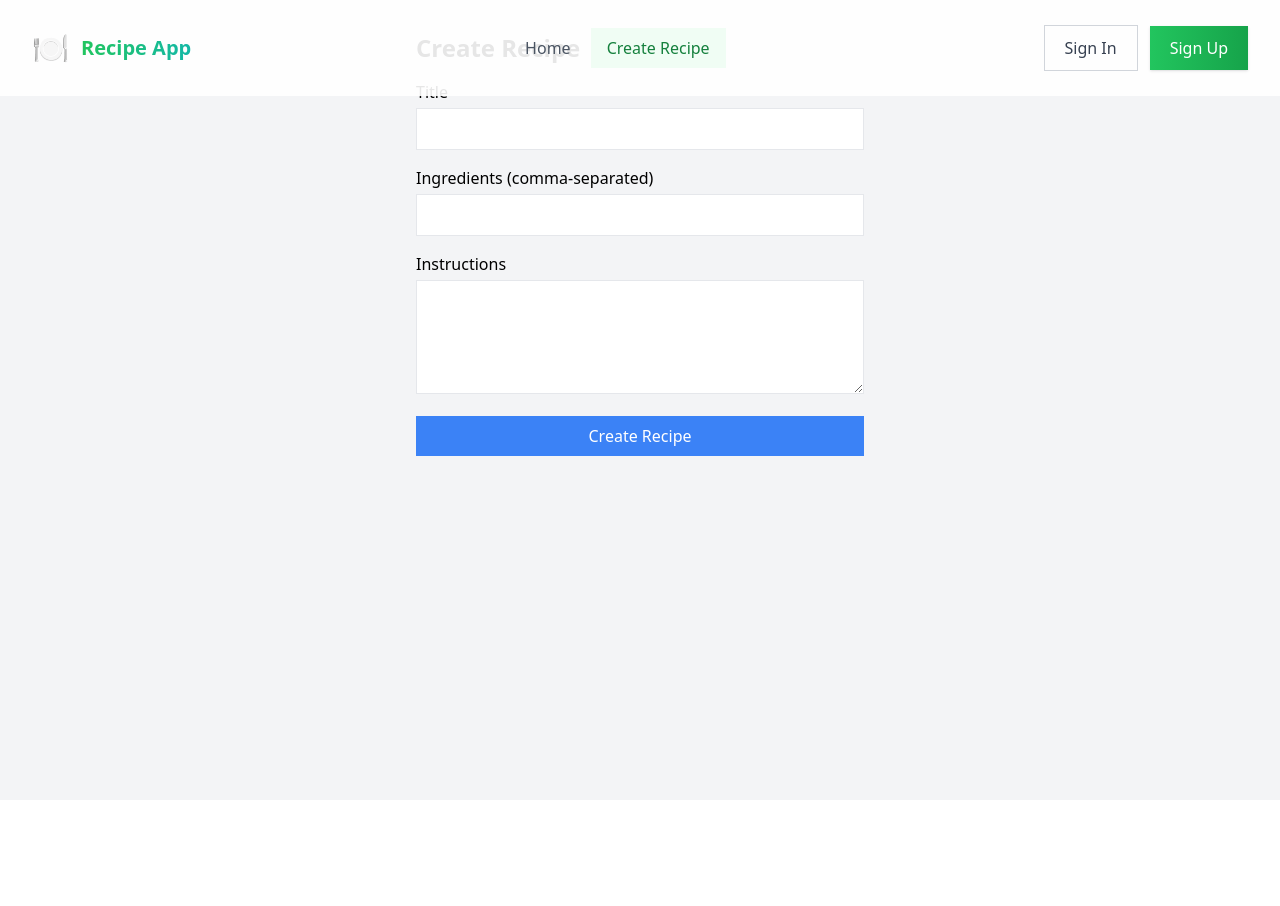
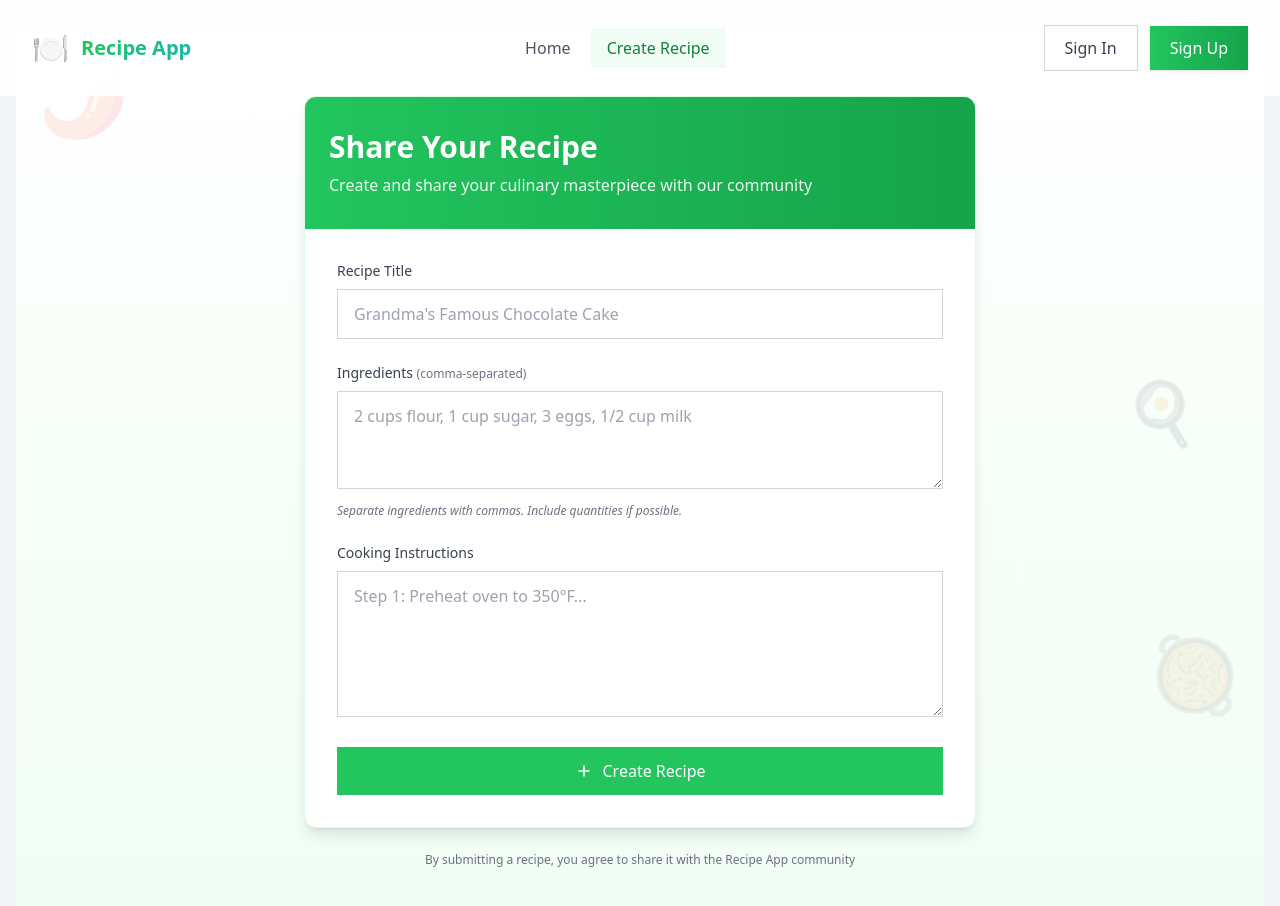
Before and after one commit to kasun020/recipe-app-0, a React (Vite) app in the folder frontend/: page /create-recipe in a window 1280 px wide. Shown: the top 906 px of the page. Before the commit the page ends 800 px from the top, so only its background shows below. Built offline with nearby package versions, Linux system fonts and the light colour scheme.

Commit message:
Updated UI of the Create Recipe page

```diff
--- a/frontend/src/pages/CreateRecipe.jsx
+++ b/frontend/src/pages/CreateRecipe.jsx
@@ -1,18 +1,35 @@
-"use client"
+"use client";
 
-import { useState } from "react"
-import axios from "axios"
+import axios from "axios";
+import { useEffect, useState } from "react";
+import { useNavigate } from "react-router-dom";
 import API_URL from "../api/config";
 
 function CreateRecipe() {
-  const [title, setTitle] = useState("")
-  const [ingredients, setIngredients] = useState("")
-  const [instructions, setInstructions] = useState("")
+  const [title, setTitle] = useState("");
+  const [ingredients, setIngredients] = useState("");
+  const [instructions, setInstructions] = useState("");
+  const [isLoading, setIsLoading] = useState(false);
+  const [formVisible, setFormVisible] = useState(false);
+  const navigate = useNavigate();
+
+  // Animate form appearance
+  useEffect(() => {
+    setFormVisible(true);
+  }, []);
 
   const handleSubmit = async (e) => {
-    e.preventDefault()
+    e.preventDefault();
+    setIsLoading(true);
     try {
-      const token = localStorage.getItem("token")
+      const token = localStorage.getItem("token");
+
+      if (!token) {
+        alert("You need to be logged in to create a recipe");
+        navigate("/login");
+        return;
+      }
+
       await axios.post(
         `${API_URL}/recipes`,
         {
@@ -22,67 +39,186 @@ function CreateRecipe() {
         },
         {
           headers: { Authorization: `Bearer ${token}` },
-        },
-      )
-      alert("Recipe created successfully!")
-      setTitle("")
-      setIngredients("")
-      setInstructions("")
+        }
+      );
+
+      setTitle("");
+      setIngredients("");
+      setInstructions("");
+      alert("Recipe created successfully!");
+      navigate("/");
     } catch (error) {
-      console.error("Error creating recipe:", error)
-      alert("Error creating recipe. Please try again.")
+      console.error("Error creating recipe:", error);
+      alert("Error creating recipe. Please try again.");
+    } finally {
+      setIsLoading(false);
     }
-  }
+  };
 
   return (
-    <div className="max-w-md mx-auto">
-      <h1 className="text-2xl font-bold mb-4">Create Recipe</h1>
-      <form onSubmit={handleSubmit} className="space-y-4">
-        <div>
-          <label htmlFor="title" className="block mb-1">
-            Title
+    <div className="min-h-screen bg-gradient-to-b from-white to-green-50 px-4 py-16 flex items-center justify-center relative overflow-hidden">
+      {/* Background floating elements */}
+      <div
+        className="fixed top-20 left-10 text-7xl opacity-10 animate-float"
+        style={{ animationDuration: "14s" }}
+      >
+        🌶️
+      </div>
+      <div
+        className="fixed bottom-20 right-10 text-7xl opacity-10 animate-float"
+        style={{ animationDuration: "13s", animationDelay: "2s" }}
+      >
+        🥘
+      </div>
+      <div
+        className="fixed top-1/2 right-20 text-6xl opacity-10 animate-float"
+        style={{ animationDuration: "9s", animationDelay: "1.5s" }}
+      >
+        🍳
+      </div>
+
+      <div
+        className={`w-full max-w-2xl transform transition-all duration-700 ${
+          formVisible ? "translate-y-0 opacity-100" : "translate-y-8 opacity-0"
+        }`}
+      >
+        {/* Card container */}
+        <div className="bg-white rounded-xl shadow-lg overflow-hidden border border-green-100 transform transition-all duration-500 hover:shadow-xl">
+          {/* Header with accent color */}
+          <div className="bg-gradient-to-r from-green-500 to-green-600 px-6 py-8 text-white">
+            <h1 className="text-3xl font-bold mb-2">Share Your Recipe</h1>
+            <p className="opacity-90">
+              Create and share your culinary masterpiece with our community
+            </p>
+          </div>
+
+          {/* Form section */}
+          <div className="p-8">
+            <form onSubmit={handleSubmit} className="space-y-6">
+              <div className="space-y-2">
+                <label
+                  htmlFor="title"
+                  className="block text-sm font-medium text-gray-700"
+                >
+                  Recipe Title
                 </label>
                 <input
                   type="text"
                   id="title"
                   value={title}
                   onChange={(e) => setTitle(e.target.value)}
-            className="w-full px-3 py-2 border rounded-md"
+                  className="w-full px-4 py-3 rounded-lg border border-gray-300 focus:ring-2 focus:ring-green-400 focus:border-transparent outline-none transition-all duration-200"
+                  placeholder="Grandma's Famous Chocolate Cake"
                   required
                 />
               </div>
-        <div>
-          <label htmlFor="ingredients" className="block mb-1">
-            Ingredients (comma-separated)
+
+              <div className="space-y-2">
+                <label
+                  htmlFor="ingredients"
+                  className="block text-sm font-medium text-gray-700"
+                >
+                  Ingredients{" "}
+                  <span className="text-gray-500 text-xs">
+                    (comma-separated)
+                  </span>
                 </label>
-          <input
-            type="text"
+                <textarea
                   id="ingredients"
                   value={ingredients}
                   onChange={(e) => setIngredients(e.target.value)}
-            className="w-full px-3 py-2 border rounded-md"
+                  className="w-full px-4 py-3 rounded-lg border border-gray-300 focus:ring-2 focus:ring-green-400 focus:border-transparent outline-none transition-all duration-200"
+                  rows="3"
+                  placeholder="2 cups flour, 1 cup sugar, 3 eggs, 1/2 cup milk"
                   required
-          />
+                ></textarea>
+                <p className="text-xs text-gray-500 italic mt-1">
+                  Separate ingredients with commas. Include quantities if
+                  possible.
+                </p>
               </div>
-        <div>
-          <label htmlFor="instructions" className="block mb-1">
-            Instructions
+
+              <div className="space-y-2">
+                <label
+                  htmlFor="instructions"
+                  className="block text-sm font-medium text-gray-700"
+                >
+                  Cooking Instructions
                 </label>
                 <textarea
                   id="instructions"
                   value={instructions}
                   onChange={(e) => setInstructions(e.target.value)}
-            className="w-full px-3 py-2 border rounded-md"
-            rows="4"
+                  className="w-full px-4 py-3 rounded-lg border border-gray-300 focus:ring-2 focus:ring-green-400 focus:border-transparent outline-none transition-all duration-200"
+                  rows="5"
+                  placeholder="Step 1: Preheat oven to 350°F..."
                   required
                 ></textarea>
               </div>
-        <button type="submit" className="w-full bg-blue-500 text-white py-2 px-4 rounded-md hover:bg-blue-600">
+
+              <button
+                type="submit"
+                className="w-full bg-green-500 text-white py-3 px-4 rounded-lg hover:bg-green-600 transition-all duration-300 transform hover:-translate-y-1 hover:shadow-lg flex items-center justify-center"
+                disabled={isLoading}
+              >
+                {isLoading ? (
+                  <>
+                    <div className="h-5 w-5 border-2 border-white border-t-transparent rounded-full animate-spin mr-2"></div>
+                    Saving Recipe...
+                  </>
+                ) : (
+                  <>
+                    <svg
+                      xmlns="http://www.w3.org/2000/svg"
+                      className="h-5 w-5 mr-2"
+                      fill="none"
+                      viewBox="0 0 24 24"
+                      stroke="currentColor"
+                    >
+                      <path
+                        strokeLinecap="round"
+                        strokeLinejoin="round"
+                        strokeWidth={2}
+                        d="M12 6v6m0 0v6m0-6h6m-6 0H6"
+                      />
+                    </svg>
                     Create Recipe
+                  </>
+                )}
               </button>
             </form>
           </div>
-  )
+        </div>
+
+        {/* Decorative elements */}
+        <div className="mt-6 text-center text-gray-500 text-xs">
+          <p>
+            By submitting a recipe, you agree to share it with the Recipe App
+            community
+          </p>
+        </div>
+      </div>
+    </div>
+  );
 }
 
-export default CreateRecipe
+// Add necessary animations
+const createRecipeStyles = `
+@keyframes float {
+  0% { transform: translateY(0px) rotate(0deg); }
+  50% { transform: translateY(-20px) rotate(5deg); }
+  100% { transform: translateY(0px) rotate(0deg); }
+}
+.animate-float {
+  animation: float 6s ease-in-out infinite;
+}
+`;
+
+// Add the styles to the document
+if (typeof document !== "undefined") {
+  const style = document.createElement("style");
+  style.textContent = createRecipeStyles;
+  document.head.appendChild(style);
+}
+
+export default CreateRecipe;
```
Lines whose indentation alone changed are shown as unchanged.
